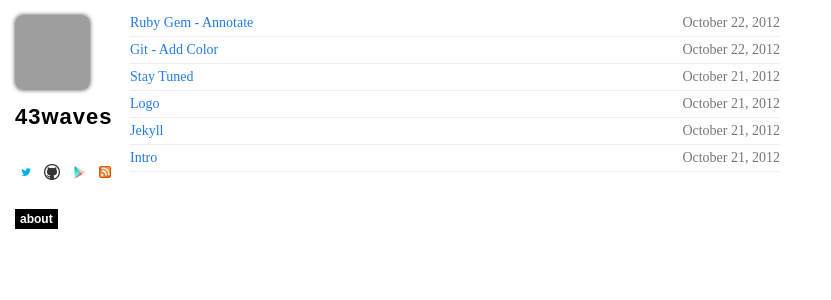
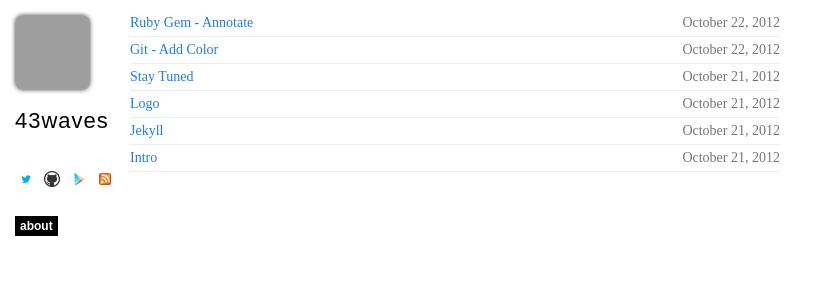
Before and after one commit to 43waves/43waves.github.io, a Jekyll site: the page built from index.html, in a window 1280 px wide. Shown: the top 300 px of the page, without its empty margins (0-831 px from the left). Built offline with Jekyll 4.4.1, drawn with Linux system fonts in a browser that asks for light colours; nearby versions of some CDN libraries; Markdown is read by kramdown in place of the engine named in the settings; grey boxes are pictures that could not be loaded.

Commit message:
Thin and tall

```diff
--- a/css/styles.css
+++ b/css/styles.css
@@ -119,8 +119,7 @@ h3 {
 
 #header #waves {
   font-size: 22px;
-  font-weight: bold;
-  line-height: 1.2em;
+  line-height: 1.5em;
   letter-spacing: 1px;
   color: #000;
 }
```
